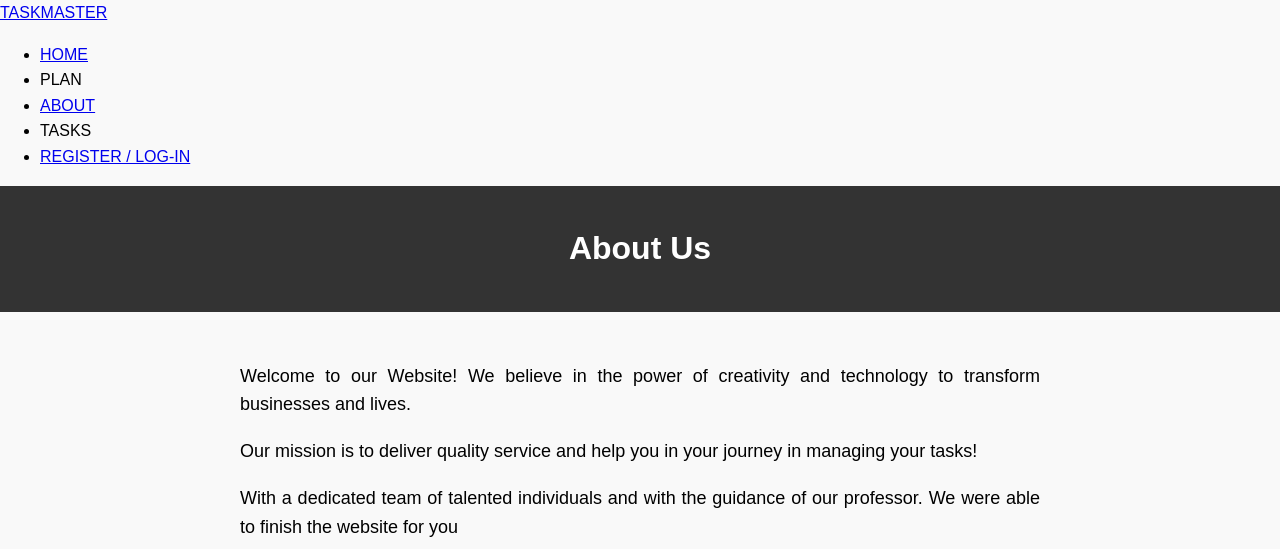
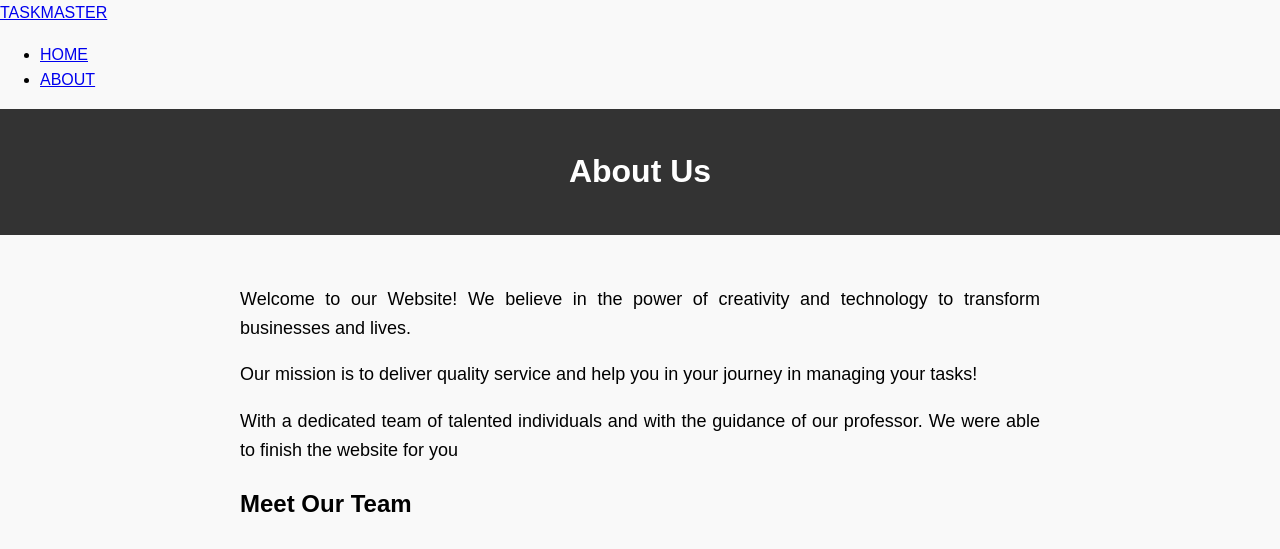
Before and after one commit to hcris2/CCAPDEV-PHASE1-GROUP1-NEW, a website: page CCAPDEV-Phase1-Group1/html/about.html in a window 1280 px wide. Shown: the top 549 px of the page. Drawn offline with Linux system fonts and the light colour scheme.

Commit message:
Update about.html

```diff
--- a/CCAPDEV-Phase1-Group1/html/about.html
+++ b/CCAPDEV-Phase1-Group1/html/about.html
@@ -49,10 +49,7 @@
         <div class="logo"><a href="#" class="logo-link">TASKMASTER</a></div>
         <ul class="nav_buttons">
             <li class="home"><a href="index.html"><i class="fa-solid fa-house fa-xs" aria-hidden="true" ></i> HOME</a></li>
-            <li class="plan"><a><i class="fa-solid fa-calendar fa-xs"></i> PLAN</a></li>
             <li class="about"><a href="about.html"><i class="fa-solid fa-house fa-xs" aria-hidden="true" ></i> ABOUT</a></li>
-            <li id="tasks_button"><a><i class="fa-solid fa-list-check"></i> TASKS</a></li>
-            <li class="register"><a href="register.html#signup"><i class="fa-solid fa-right-from-bracket"></i> REGISTER / LOG-IN</a></li>
         </ul>
     </nav>
     <header>
```
